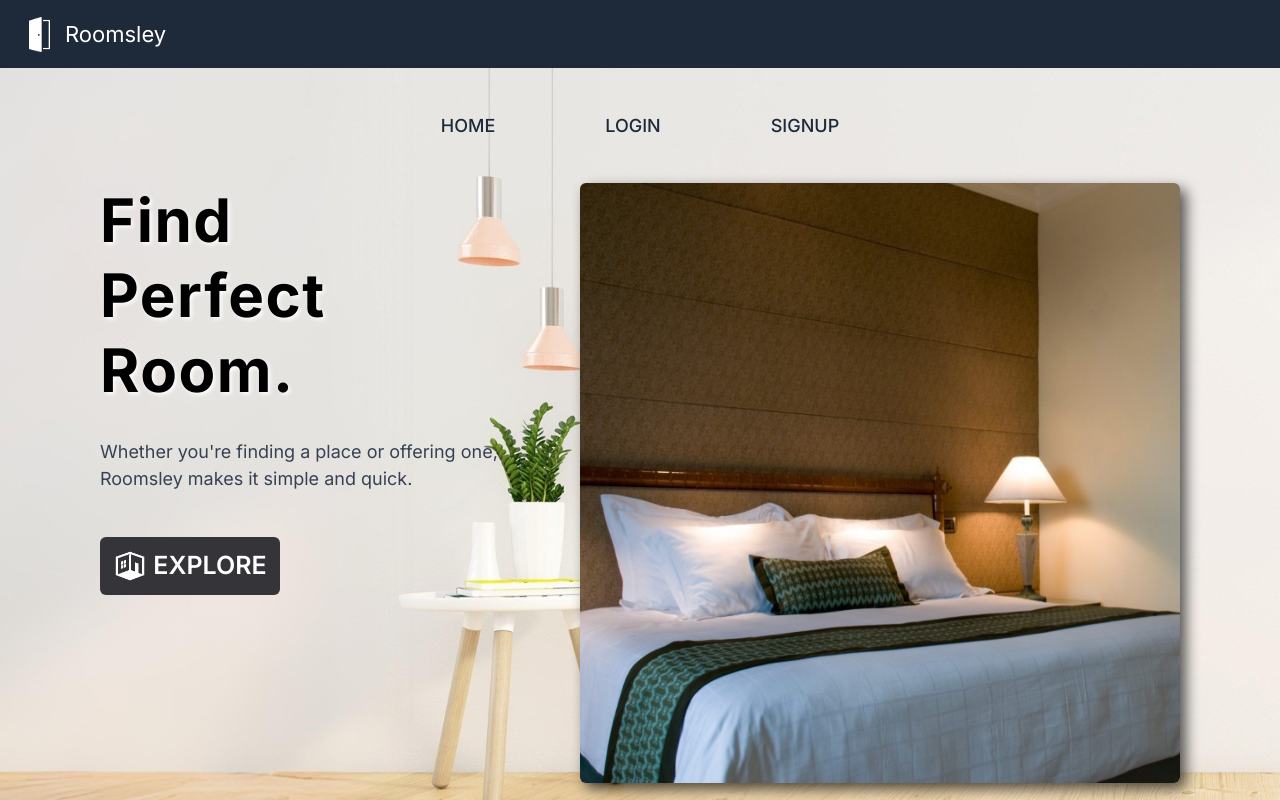
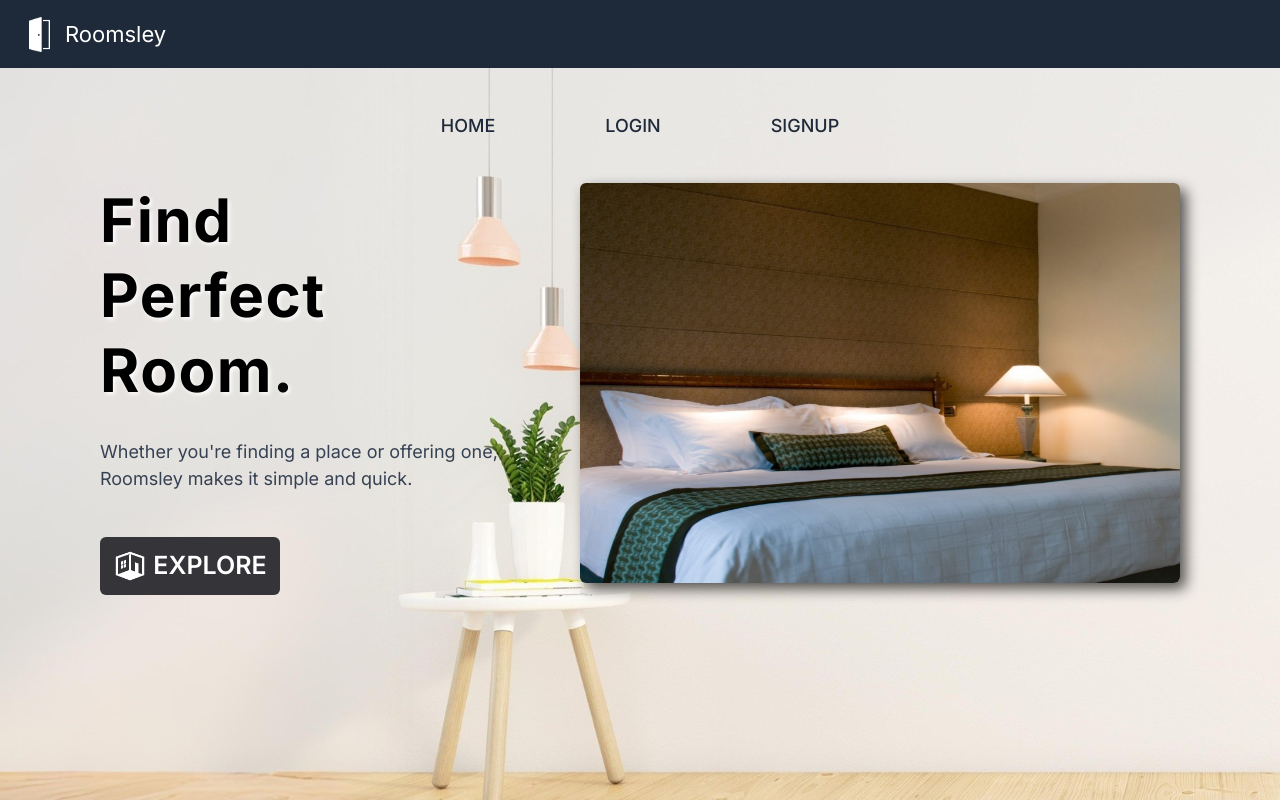
Before and after one commit to rohitkumar893/roomsley, a React (Vite) app: page / in a window 1280 px wide. Shown: the top 800 px of the page. Built offline with nearby package versions, Linux system fonts and the light colour scheme.

Commit message:
changed slogan

```diff
--- a/src/App.css
+++ b/src/App.css
@@ -243,6 +243,9 @@ ul:hover{
 
 
 @media(max-width:1500px){
+  .roomimg{
+    height: 400px;
+  }
   .padder{
     padding-left: 100px;
     padding-right: 100px;
```
